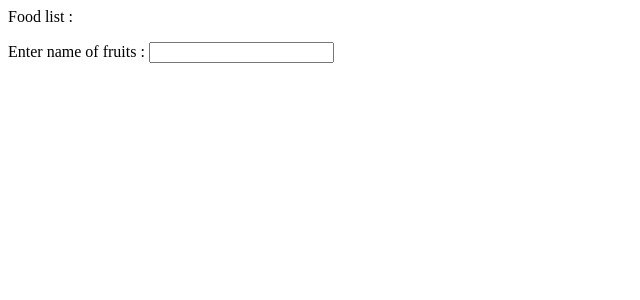
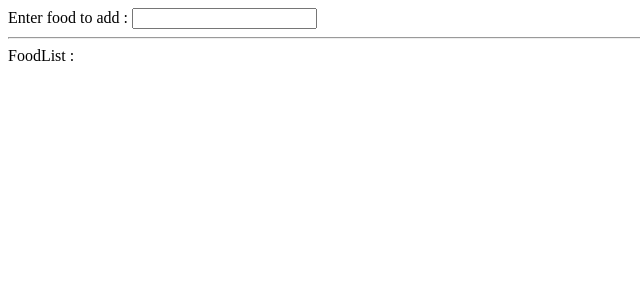
Before and after one commit to rohansolse/AngulerTrial, an Angular app: page / in a window 1280 px wide. Shown: the top 300 px of the page, without its empty margins (0-640 px from the left). Built offline with nearby package versions, Linux system fonts and the light colour scheme.

Commit message:
input output combined

```diff
--- a/src/app/app.component.html
+++ b/src/app/app.component.html
@@ -13,8 +13,14 @@
 <!-- <app-child [name]="data"></app-child> -->
 <!-- Enter name of Hero to add in Hero List : <input type="text" name="" id="" (keyup.enter)="addHero($event)" > -->
 <!-- <app-child [list]="heroList" [msg]="isValueAdded"></app-child> -->
-Food list :
+<!-- Food list :
 <ul>
     <li *ngFor="let food of foodList">{{ food }}</li>
 </ul>
-<app-child (foodEvt)="addFruitInList($event)"></app-child>
+<app-child (foodEvt)="addFruitInList($event)"></app-child> -->
+
+Enter food to add :
+<input type="text" name="" id="" (keyup.enter)="insertFood($event)">
+<hr>
+<app-child [foodArryInChild]="foodArray" (deletFoodEvt)="deleteFood($event)"></app-child>
+<p *ngIf="deletedFood">You deleted {{ deletedFood }}</p>
--- a/src/app/app.component.ts
+++ b/src/app/app.component.ts
@@ -28,10 +28,24 @@ export class AppComponent {
     //     }
     // }
 
-    foodList : string[] = []
-    constructor(){}
-    addFruitInList(fruit){
-        console.log("food in the list : ", fruit)
-        this.foodList.push(fruit)
+    // foodList : string[] = []
+    // constructor(){}
+    // addFruitInList(fruit){
+    //     console.log("food in the list : ", fruit)
+    //     this.foodList.push(fruit)
+    // }
+
+    foodArray: string[]=[]
+    insertFood(food){
+        if(this.foodArray.indexOf(food.target.value) == -1){
+            this.foodArray.push(food.target.value)
+            food.target.value = ''
+        }
+    }
+    deletedFood: string = null
+    deleteFood(foodIndex){
+        console.log("foodindex : ",foodIndex)
+        this.deletedFood = this.foodArray[foodIndex]
+        this.foodArray = this.foodArray.filter((val,index)=> index != foodIndex)
     }
 }
--- a/src/app/child/child.component.html
+++ b/src/app/child/child.component.html
@@ -9,5 +9,9 @@
 <ul>
     <li *ngFor="let hero of list">{{ hero | titlecase }}</li>
 </ul> -->
-Enter name of fruits :
-<input type="text" name="" id="" (keyup.enter)="addFood($event)">
+<!-- Enter name of fruits :
+<input type="text" name="" id="" (keyup.enter)="addFood($event)"> -->
+FoodList :
+<ol>
+    <li *ngFor="let food of foodArryInChild; let i = index">{{ food }} <button (click)="deleteItem(i)">Delete</button></li>
+</ol>
--- a/src/app/child/child.component.ts
+++ b/src/app/child/child.component.ts
@@ -1,4 +1,5 @@
 import { Component, OnInit, Input, Output, EventEmitter } from '@angular/core';
+import { ThrowStmt } from '@angular/compiler';
 
 @Component({
     selector: 'app-child',
@@ -6,7 +7,7 @@ import { Component, OnInit, Input, Output, EventEmitter } from '@angular/core';
     styleUrls: ['./child.component.css']
 })
 export class ChildComponent implements OnInit {
-    @Output() foodEvt: EventEmitter<string> = new EventEmitter<string>();
+    // @Output() foodEvt: EventEmitter<string> = new EventEmitter<string>();
 
     // @Input() name: string;
 
@@ -18,10 +19,17 @@ export class ChildComponent implements OnInit {
 
     ngOnInit() {}
 
-    addFood(event){
-        console.log(event.target.value, "add in the list")
-        this.foodEvt.emit(event.target.value)
-        event.target.value = ''
+    // addFood(event){
+    //     console.log(event.target.value, "add in the list")
+    //     this.foodEvt.emit(event.target.value)
+    //     event.target.value = ''
+    // }
+
+    @Input() foodArryInChild: string[];
+    @Output() deletFoodEvt: EventEmitter<number> = new EventEmitter<number>()
+    deleteItem(index){
+        console.log("got this index : ",index)
+        this.deletFoodEvt.emit(index)
     }
 
 }
```
